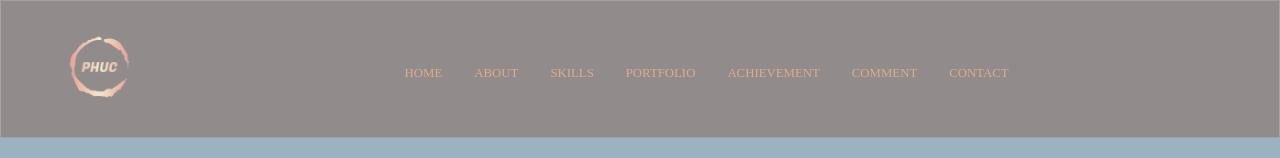
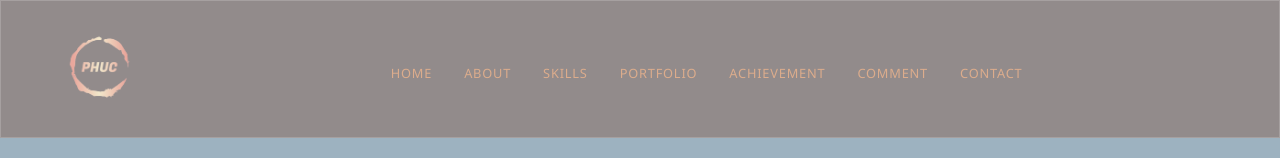
Before and after one commit to phuchs47203/phs_portfolio, a React (Create React App) app: page / in a window 1280 px wide. Shown: the top 158 px of the page. Built offline with nearby package versions, Linux system fonts and the light colour scheme.

Commit message:
edit navbar

```diff
--- a/src/components/navbar/navbar.scss
+++ b/src/components/navbar/navbar.scss
@@ -54,9 +54,11 @@
             color: rgb(220, 172, 140);
             text-decoration: none;
             text-transform: uppercase;
-            font-weight: 500;
+            font-weight: 400;
+            letter-spacing: 0.05rem;
             transition: all 0.3s ease-in-out;
             // font-family: var(--font-family);
+            font-family: 'Segoe UI', Tahoma, Geneva, Verdana, sans-serif;
             // font-size: 13px;
             // word-spacing: -0.04rem;
 
@@ -132,8 +134,10 @@
                     color: rgb(220, 172, 140);
                     text-decoration: none;
                     font-size: 1rem;
+                    letter-spacing: 0.05rem;
                     text-transform: uppercase;
-                    font-weight: 500;
+                    font-weight: 400;
+                    font-family: 'Segoe UI', Tahoma, Geneva, Verdana, sans-serif;
                     transition: all 0.3s ease-in-out;
                     &:hover {
                         color: rgb(144, 100, 11);
```
